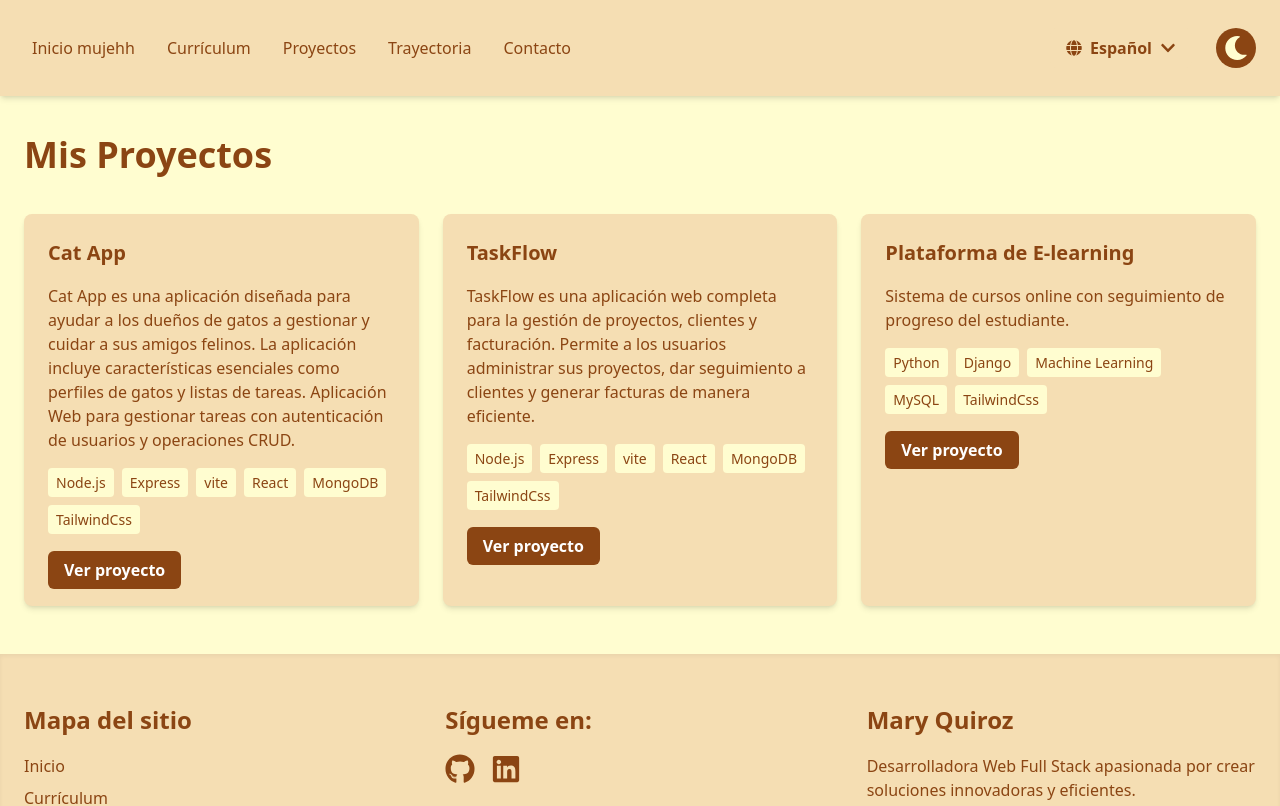
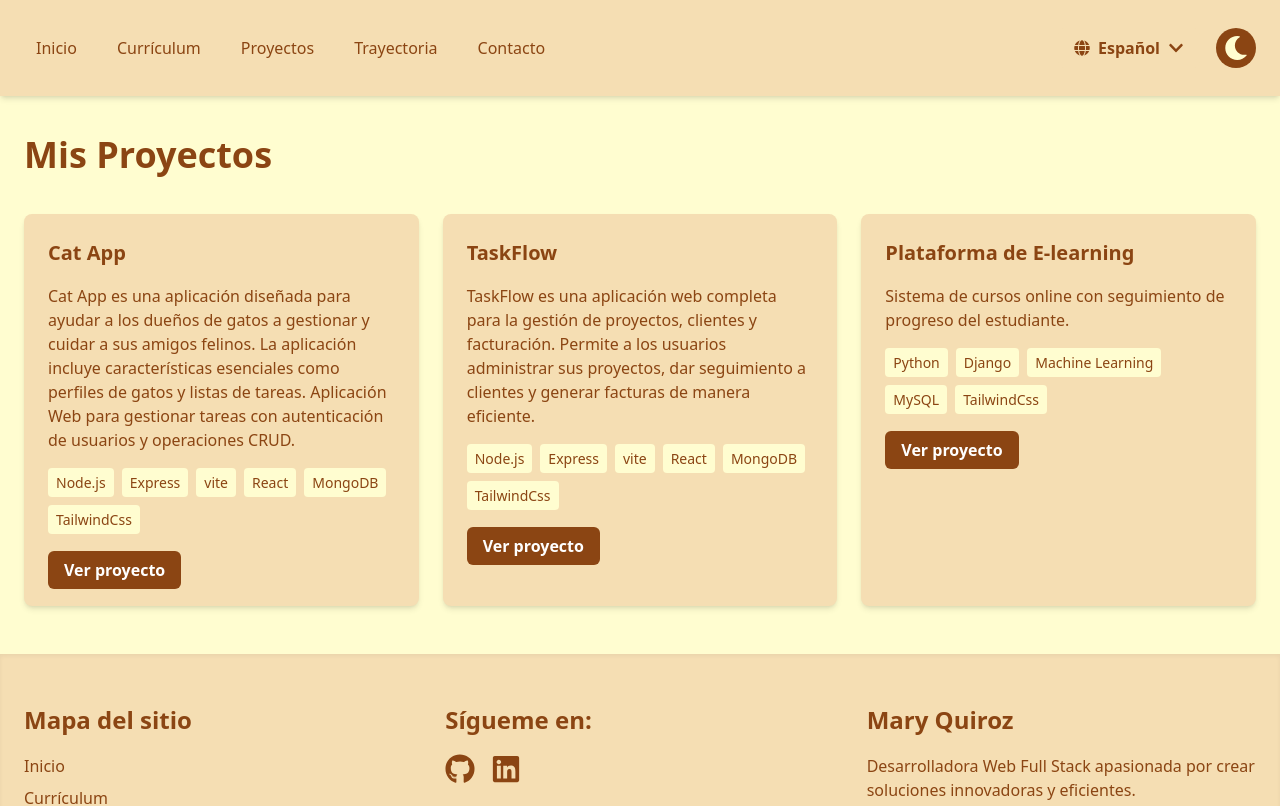
Before and after one commit to MaryQuiroz/myportfolio, a React (Vite) app: page /myportfolio/projects in a window 1280 px wide. Shown: the top 806 px of the page. Built offline with nearby package versions, Linux system fonts and the light colour scheme.

Commit message:
update header

```diff
--- a/package.json
+++ b/package.json
@@ -10,7 +10,6 @@
     "preview": "vite preview"
   },
   "dependencies": {
-    "@million/lint": "^1.0.12",
     "@reduxjs/toolkit": "^2.3.0",
     "emailjs-com": "^3.2.0",
     "framer-motion": "^11.11.9",
--- a/src/components/Header.jsx
+++ b/src/components/Header.jsx
@@ -31,36 +31,41 @@ const Header = ({ content }) => {
 
   const NavigationLinks = ({ mobile = false }) => (
     <>
-      <button
-        onClick={() => handleLinkClick('/')}
-        className={`${mobile ? 'block w-full text-left p-3' : 'px-3 py-2'} rounded-md hover:bg-secondary-cream-dark dark:hover:bg-primary-brown-dark transition-colors duration-200 nav-link`}
+      <Link
+        to="/"
+        onClick={() => mobile && setIsMenuOpen(false)}
+        className={`${mobile ? 'block w-full p-3' : 'px-3 py-2'} hover:bg-secondary-cream-dark dark:hover:bg-primary-brown-dark transition-colors duration-200 nav-link`}
       >
         {content[language].home}
-      </button>
-      <button
-        onClick={() => handleLinkClick('/curriculum')}
-        className={`${mobile ? 'block w-full text-left p-3' : 'px-3 py-2'} rounded-md hover:bg-secondary-cream-dark dark:hover:bg-primary-brown-dark transition-colors duration-200 nav-link`}
+      </Link>
+      <Link
+        to="/curriculum"
+        onClick={() => mobile && setIsMenuOpen(false)}
+        className={`${mobile ? 'block w-full p-3' : 'px-3 py-2'} hover:bg-secondary-cream-dark dark:hover:bg-primary-brown-dark transition-colors duration-200 nav-link`}
       >
         {content[language].curriculum}
-      </button>
-      <button
-        onClick={() => handleLinkClick('/projects')}
-        className={`${mobile ? 'block w-full text-left p-3' : 'px-3 py-2'} rounded-md hover:bg-secondary-cream-dark dark:hover:bg-primary-brown-dark transition-colors duration-200 nav-link`}
+      </Link>
+      <Link
+        to="/projects"
+        onClick={() => mobile && setIsMenuOpen(false)}
+        className={`${mobile ? 'block w-full p-3' : 'px-3 py-2'} hover:bg-secondary-cream-dark dark:hover:bg-primary-brown-dark transition-colors duration-200 nav-link`}
       >
         {content[language].projects}
-      </button>
-      <button
-        onClick={() => handleLinkClick('/timeline')}
-        className={`${mobile ? 'block w-full text-left p-3' : 'px-3 py-2'} rounded-md hover:bg-secondary-cream-dark dark:hover:bg-primary-brown-dark transition-colors duration-200 nav-link`}
+      </Link>
+      <Link
+        to="/timeline"
+        onClick={() => mobile && setIsMenuOpen(false)}
+        className={`${mobile ? 'block w-full p-3' : 'px-3 py-2'} hover:bg-secondary-cream-dark dark:hover:bg-primary-brown-dark transition-colors duration-200 nav-link`}
       >
         {content[language].timeline}
-      </button>
-      <button
-        onClick={() => handleLinkClick('/contact')}
-        className={`${mobile ? 'block w-full text-left p-3' : 'px-3 py-2'} rounded-md hover:bg-secondary-cream-dark dark:hover:bg-primary-brown-dark transition-colors duration-200 nav-link`}
+      </Link>
+      <Link
+        to="/contact"
+        onClick={() => mobile && setIsMenuOpen(false)}
+        className={`${mobile ? 'block w-full p-3' : 'px-3 py-2'} hover:bg-secondary-cream-dark dark:hover:bg-primary-brown-dark transition-colors duration-200 nav-link`}
       >
         {content[language].contact}
-      </button>
+      </Link>
     </>
   );
 
@@ -68,26 +73,24 @@ const Header = ({ content }) => {
     <header className="bg-secondary-cream dark:bg-secondary-brown shadow-md relative">
       <nav className="container mx-auto py-4 px-6">
         <div className="flex items-center justify-between h-16">
-          <ul className="hidden md:flex md:place-items-baseline md:space-x-4">
-            <li><Link to="/" className="nav-link" aria-label="Ir a la página de inicio">{content[language].home} mujehh</Link></li>
-            <li><Link to="/curriculum" className="nav-link" aria-label="Ver currículum">{content[language].curriculum}</Link></li>
-            <li><Link to="/projects" className="nav-link" aria-label="Ver proyectos">{content[language].projects}</Link></li>
-            <li><Link to="/timeline" className="nav-link" aria-label="Ver trayectoria">{content[language].timeline}</Link></li>
-            <li><Link to="/contact" className="nav-link" aria-label="Ir a la página de contacto">{content[language].contact}</Link></li>
-          </ul>
-          <div className="flex flex-row md:left-auto w-full md:w-auto">
+          {/* Navegación para pantallas medianas y grandes */}
+          <div className="hidden md:flex md:items-center md:space-x-4">
+            <NavigationLinks />
+          </div>
+
+          <div className="flex items-center justify-end w-full md:w-auto">
             {/* Botón de menú móvil */}
             <button
               onClick={() => setIsMenuOpen(!isMenuOpen)}
-              className="md:hidden order-1 inline-flex items-center justify-center p-2 rounded-md hover:bg-secondary-cream-dark dark:hover:bg-primary-brown-dark transition-colors duration-200 nav-link"
+              className="md:hidden inline-flex items-center justify-center p-2 rounded-md hover:bg-secondary-cream-dark dark:hover:bg-primary-brown-dark transition-colors duration-200 nav-link"
               aria-expanded={isMenuOpen}
               aria-label="Toggle menu"
             >
               {isMenuOpen ? <X size={24} /> : <Menu size={24} />}
             </button>
-            <div className="flex flex-row md:space-x-6 justify-end items-center w-full md:w-auto">
+
             {/* Selector de idioma */}
-            <div className="relative order-2 md:order-none">
+            <div className="relative ml-4">
               <button
                 onClick={() => setIsLanguageMenuOpen(!isLanguageMenuOpen)}
                 className="btn btn-secondary transition-colors duration-200 flex items-center dark:hover:bg-primary-brown-dark"
@@ -117,18 +120,17 @@ const Header = ({ content }) => {
             {/* Botón de tema */}
             <button
               onClick={() => dispatch(toggleTheme())}
-              className="order-3 left-0 md:left-auto p-2 rounded-full bg-primary-brown dark:bg-primary-cream text-primary-cream dark:text-primary-brown transition-colors duration-200"
+              className="ml-4 p-2 rounded-full bg-primary-brown dark:bg-primary-cream text-primary-cream dark:text-primary-brown transition-colors duration-200"
               aria-label={theme === 'light' ? 'Cambiar a modo oscuro' : 'Cambiar a modo claro'}
             >
               {theme === 'light' ? <FaMoon size={24} /> : <FaSun size={24} />}
             </button>
           </div>
         </div>
-        </div>
 
-        {/* Menú Móvil */}
+        {/* Menú Móvil - Solo visible en pantallas pequeñas cuando está abierto */}
         {isMenuOpen && (
-          <div className=" md:right-2 px-4 pt-2 pb-4 space-y-2 bg-secondary-cream dark:bg-secondary-brown">
+          <div className="md:hidden mt-2 py-2 bg-secondary-cream dark:bg-secondary-brown">
             <NavigationLinks mobile />
           </div>
         )}
--- a/vite.config.js
+++ b/vite.config.js
@@ -1,12 +1,9 @@
-import MillionLint from '@million/lint';
 import { defineConfig } from 'vite'
 import react from '@vitejs/plugin-react'
 
 // https://vitejs.dev/config/
 export default defineConfig({
-  plugins: [MillionLint.vite({
-    enabled: true
-  }), react()],
+  plugins: [],
 
   server: {
     host: true,
```
Also changed, not shown: 1 other file (tests, documents, lock files or other folders).
